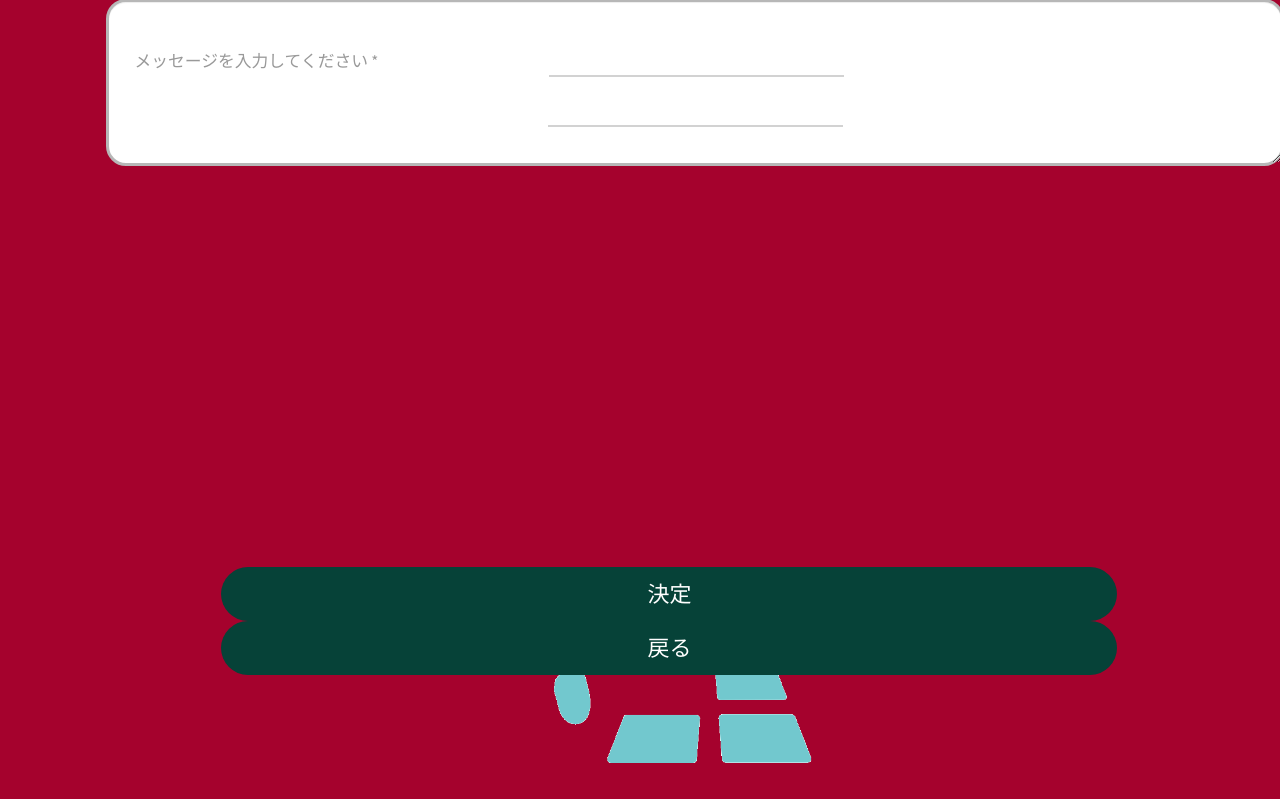
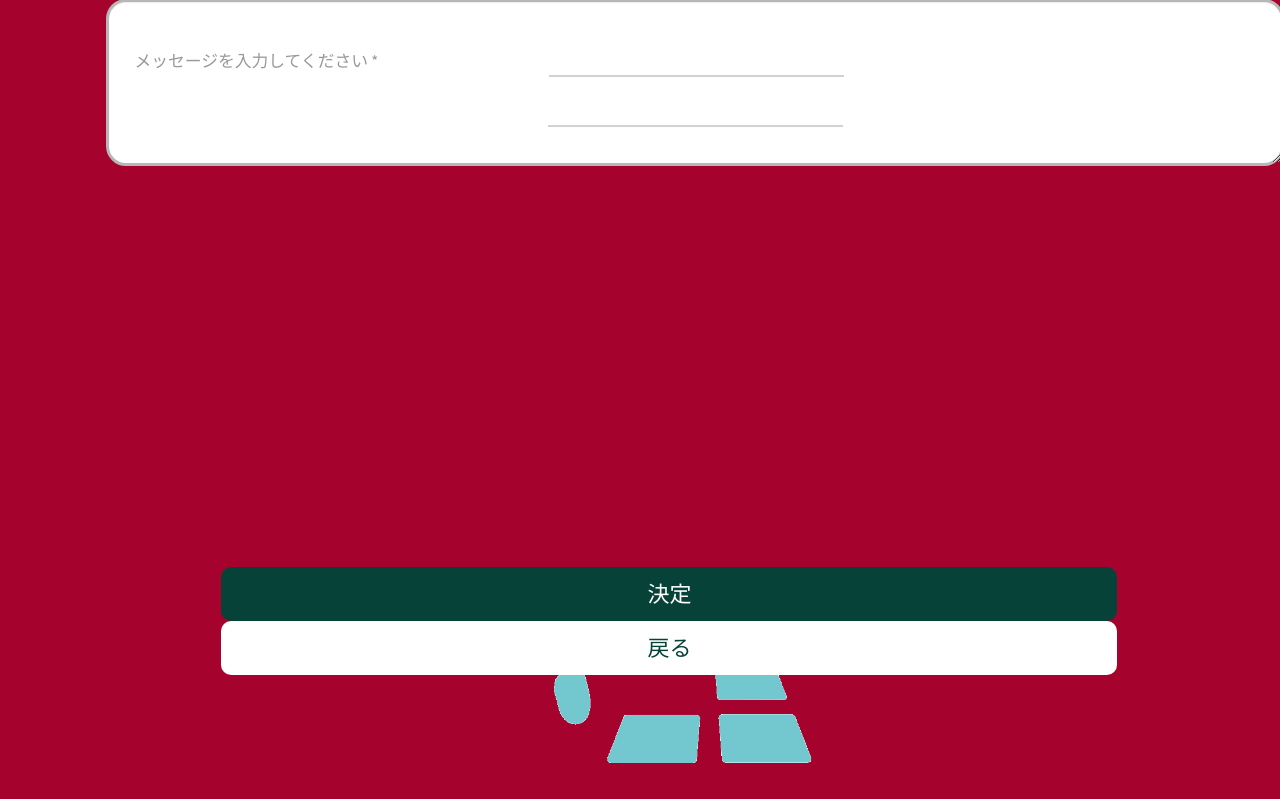
Before and after one commit to pco2699/20181215_TakayukiNakajyo, a Flask app: template templates/setMessage.html in a window 1280 px wide. Shown: the part 47-846 px from the top of the page. Run offline with Flask 2, Linux system fonts and the light colour scheme; the template is opened without the code that fills it, so the values that code supplies are empty; some libraries are stand-ins or nearby versions.

Commit message:
ボタンデザイン修正

```diff
--- a/static/css/stylish-portfolio.css
+++ b/static/css/stylish-portfolio.css
@@ -53,7 +53,7 @@ footer {
 /* Custom Button Styles */
 .btn-dark {
   font-size: 22px;
-  border-radius: 27px;
+  border-radius: 10px;
   width: 70vw;
   height: 54px;
   color: #fff;
@@ -72,13 +72,13 @@ footer {
 
 .btn-light {
   font-size: 22px;
-  border-radius: 27px;
+  border-radius: 10px;
   width: 70vw;
   height: 54px;
-  color: #fff;
+  color: #064238;
   padding-top: 12px;
   /* Christmas color */
-  background-color: #064238;
+  background-color: #fff;
 }
 
 .btn-light:hover,
```
Also changed, not shown: css/stylish-portfolio.css (+4 -11 lines).
